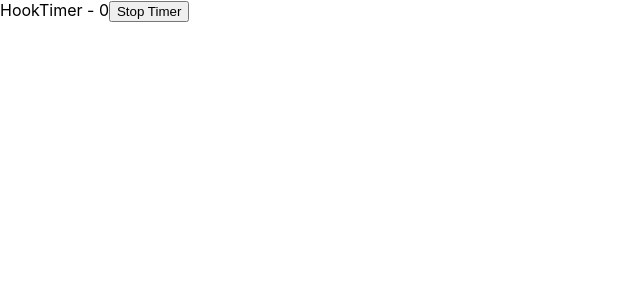
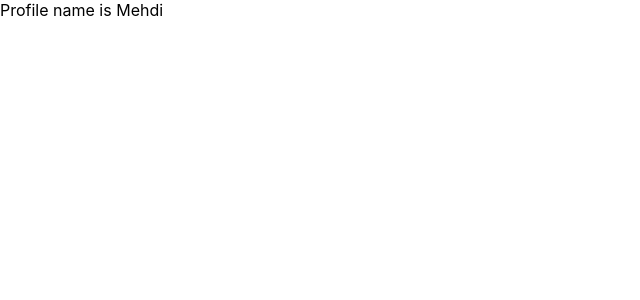
Before and after one commit to MahdiGhorbani98/react-typescript-demo, a React (Create React App) app: page / in a window 1280 px wide. Shown: the top 300 px of the page, without its empty margins (0-640 px from the left). Built offline with nearby package versions, Linux system fonts and the light colour scheme.

Commit message:
pass Component as a prop

```diff
--- a/src/App.tsx
+++ b/src/App.tsx
@@ -1,11 +1,8 @@
-import { User } from "./components/context/User";
-import { UserContextProvider } from "./components/context/UserContext";
-import { DomRef } from "./components/ref/DomRef";
-import { MutableRef } from "./components/ref/MutableRef";
+import { Private } from "./components/auth/Private";
+import { Profile } from "./components/auth/Profile";
 
 function App() {
-  // return <DomRef />;
-  return <MutableRef />;
+  return <Private isLoggedin={true} component={Profile} />;
 }
 
 export default App;
--- /dev/null
+++ b/src/components/auth/Login.tsx
@@ -0,0 +1,3 @@
+export const Login = () => {
+  return <div>Login</div>;
+};
--- /dev/null
+++ b/src/components/auth/Private.tsx
@@ -0,0 +1,15 @@
+import { Login } from "./Login";
+import { ProfileProps } from "./Profile";
+
+type PriveteProps = {
+  isLoggedin: boolean;
+  component: React.ComponentType<ProfileProps>;
+};
+
+export const Private = ({ isLoggedin, component: Component }: PriveteProps) => {
+  if (isLoggedin) {
+    return <Component name="Mehdi" />;
+  } else {
+    return <Login />;
+  }
+};
--- /dev/null
+++ b/src/components/auth/Profile.tsx
@@ -0,0 +1,6 @@
+export type ProfileProps = {
+  name: string;
+};
+export const Profile = ({ name }: ProfileProps) => {
+  return <div>Profile name is {name}</div>;
+};
```
